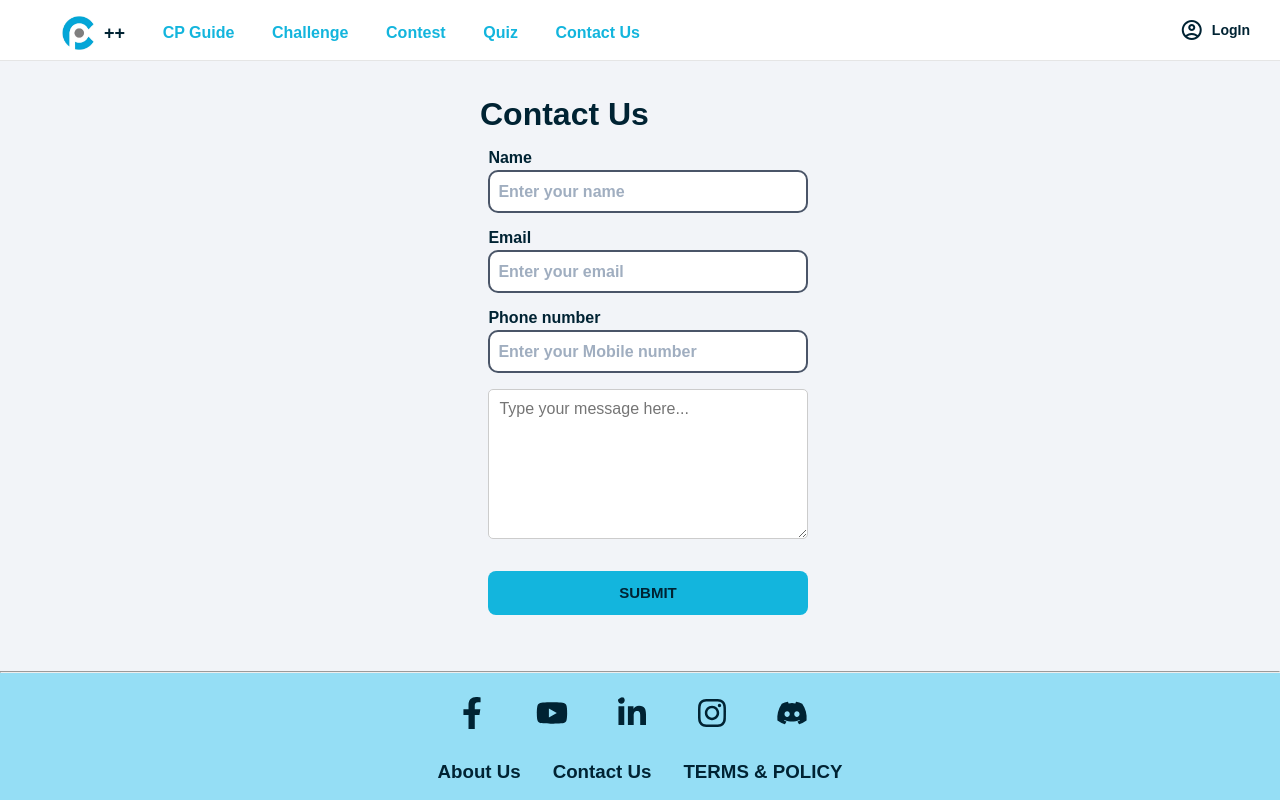
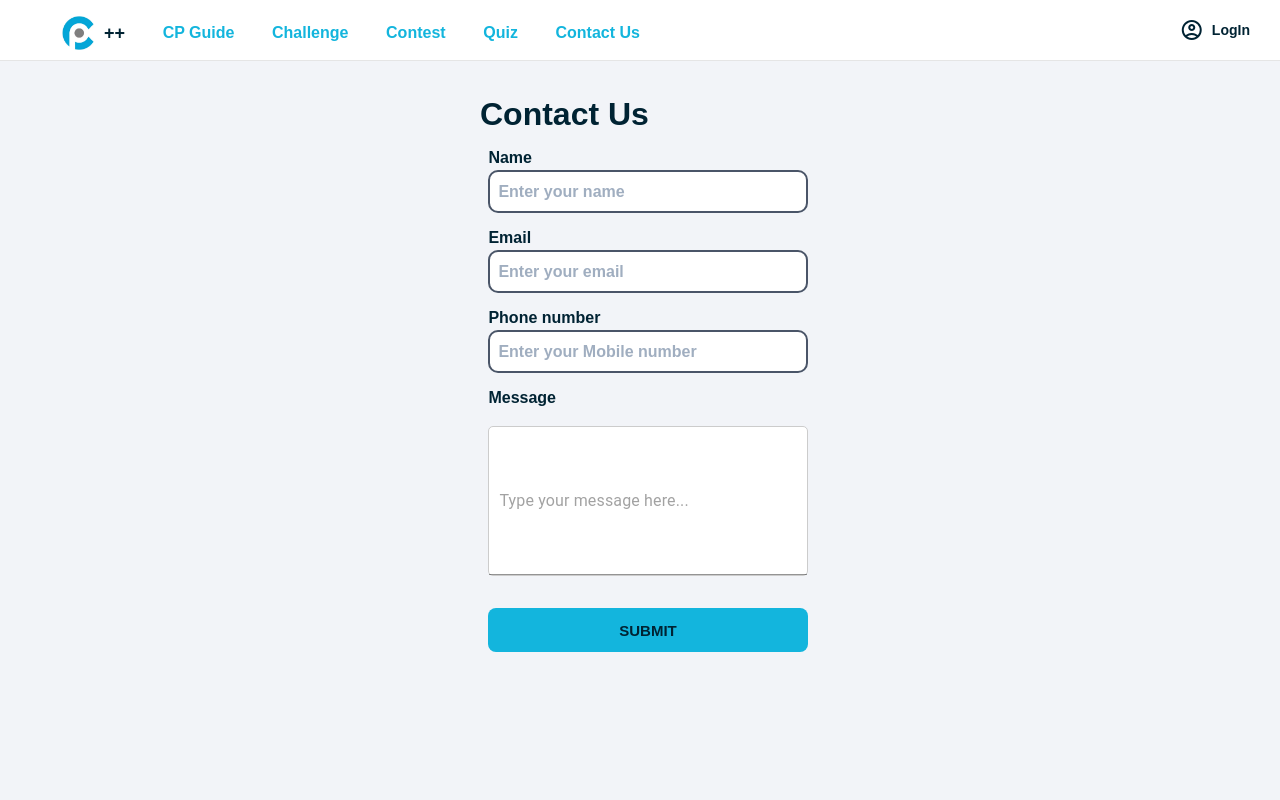
Before and after one commit to ImranMir32/CP-Plus-Front-End, a React (Create React App) app: page /contact-us in a window 1280 px wide. Shown: the top 800 px of the page. Built offline with nearby package versions, Linux system fonts and the light colour scheme.

Commit message:
fixing contact us design

```diff
--- a/src/routes/ContactUs.jsx
+++ b/src/routes/ContactUs.jsx
@@ -10,6 +10,8 @@ import Footer from "../components/Footer";
 
 import { ToastContainer, toast } from "react-toastify";
 import "react-toastify/dist/ReactToastify.css";
+import { Input } from "@material-ui/core";
+// import { Input } from "@material-ui/core";
 
 const onSubmit = async (values, actions) => {
   console.log(values);
@@ -56,7 +58,7 @@ const ContactUs = () => {
       name: "",
       email: "",
       phone: "",
-      // message: "",
+      message: "",
     },
     validationSchema: contactUsSchema,
     onSubmit,
@@ -84,7 +86,6 @@ const ContactUs = () => {
             {errors.name && touched.name && (
               <p className="error">{errors.name}</p>
             )}
-
             <label htmlFor="email">Email</label>
             <input
               value={values.email}
@@ -98,7 +99,6 @@ const ContactUs = () => {
             {errors.email && touched.email && (
               <p className="error">{errors.email}</p>
             )}
-
             {/* Mobile number */}
             <label htmlFor="phone">Phone number</label>
             <input
@@ -114,29 +114,20 @@ const ContactUs = () => {
               <p className="error">{errors.phone}</p>
             )}
 
-            {/* Mobile number
+            {/* text area */}
             <label htmlFor="message">Message</label>
-            <input
+            <Input
               value={values.message}
               onChange={handleChange}
               id="message"
-              type="text"
-              //   placeholder="Enter your Mobile number"
+              type="textarea"
+              placeholder="Type your message here..."
               onBlur={handleBlur}
-              className={errors.message && touched.message ? "input-error" : ""}
+              className="message-input"
             />
             {errors.message && touched.message && (
               <p className="error">{errors.message}</p>
-            )} */}
-            {/* <form onSubmit={handleSubmit}> */}
-            <textarea
-              className="message-input"
-              placeholder="Type your message here..."
-              // value={values.message}
-              // onChange={handleInputChange}
-            />
-            {/* <button type="submit">Send</button> */}
-            {/* </form> */}
+            )}
 
             <button disabled={isSubmitting} type="submit" class="button">
               Submit
--- a/src/schemas/schemas.js
+++ b/src/schemas/schemas.js
@@ -35,7 +35,7 @@ export const contactUsSchema = yup.object().shape({
     .string()
     .matches(phoneBd, { message: "Enter a valid phone number" })
     .required("Required"),
-  // message: yup.string().min(5).required(),
+  message: yup.string().min(5).required(),
 });
 
 export const signInSchema = yup.object().shape({
--- a/src/styles/contactus.css
+++ b/src/styles/contactus.css
@@ -1,9 +1,10 @@
 .contact-container {
   margin-top: 6rem;
-  margin-bottom: 6rem;
+  padding-bottom: 20rem;
   margin-left: 30rem;
   margin-right: 7rem;
 }
+
 .message-input {
   color: black;
   margin-top: 1rem;
@@ -13,5 +14,6 @@
   font-size: 16px;
   border-radius: 5px;
   border: 1px solid #ccc;
+  background-color: white;
   resize: vertical;
 }
```
